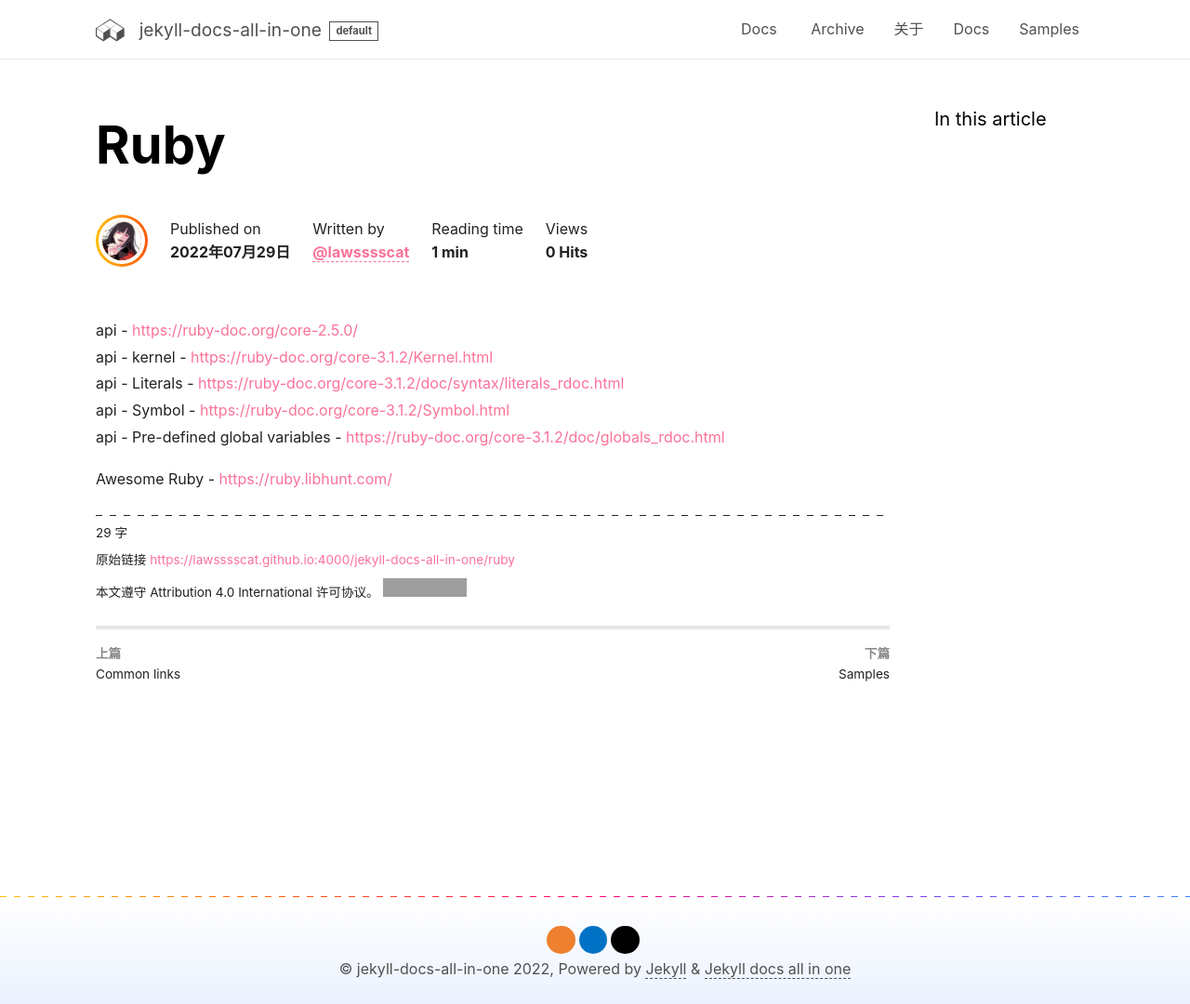
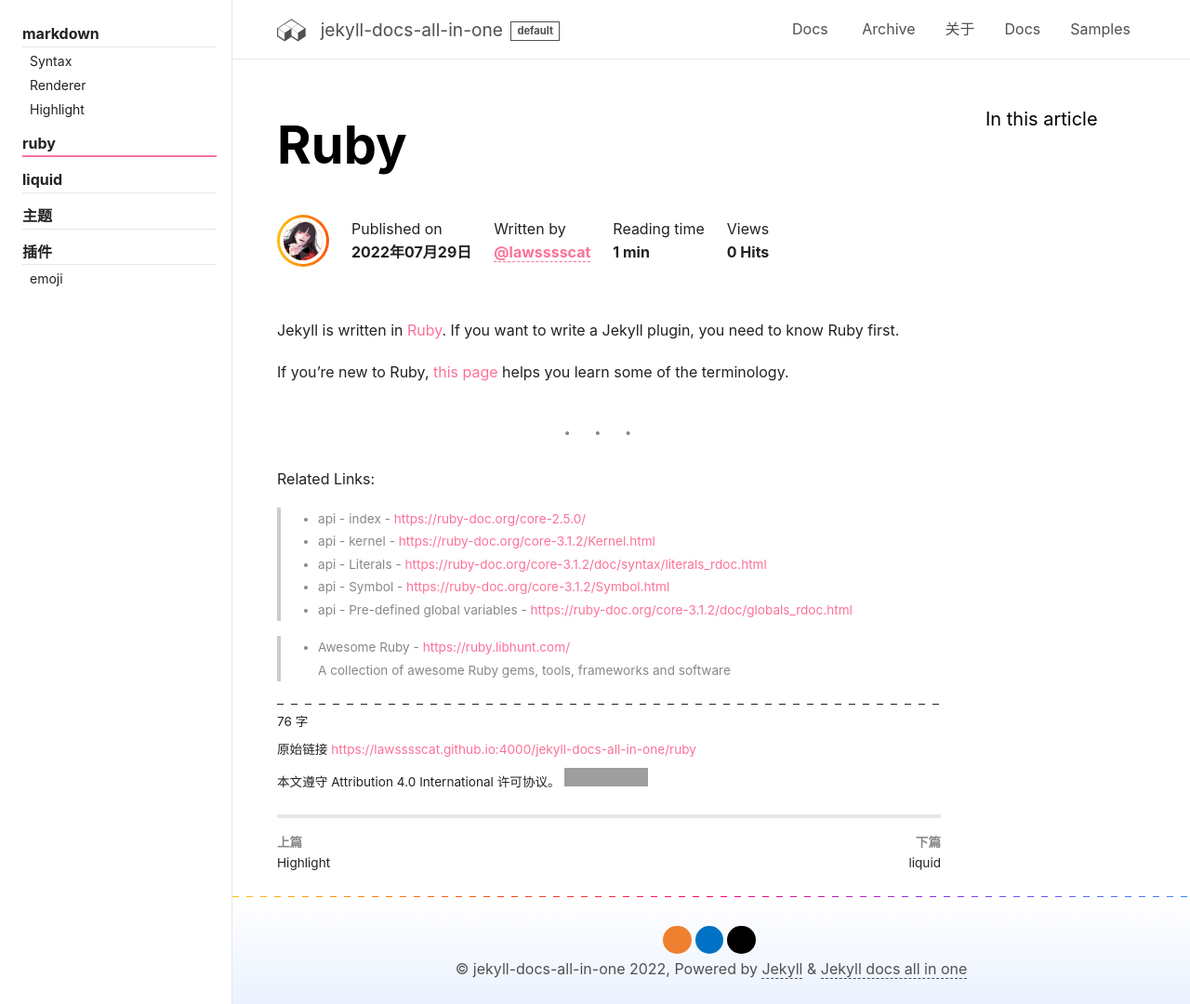
Before and after one commit to LawssssCat/jekyll-docs, a Jekyll site: the page built from _jekyll/ruby.md, in a window 1280 px wide and 1080 px high. Shown: the whole window at 93% size. Built offline with Jekyll 4.4.1, drawn with Linux system fonts in a browser that asks for light colours; comment, search, counter and statistics services are not loaded; grey boxes are pictures that could not be loaded.

Commit message:
docs(jekyll): topics about ruby and liquid

```diff
--- a/_config.yml
+++ b/_config.yml
@@ -112,8 +112,6 @@
     permalink: /:name
   docs:
     output: true
-  liquid:
-    output: true
   jekyll:
     output: true
   sample_articles:
@@ -151,15 +149,6 @@
           toc: true
       sidebar:
           quicklinks: jekyll
-  - scope:
-      path: "_liquid/"
-      type: liquid
-    values:
-      nav_key: liquid
-      aside:
-          toc: true
-      sidebar:
-          quicklinks: liquid
 
 # see http://jch.penibelst.de/
 compress_html:
--- a/_data/navigation.yml
+++ b/_data/navigation.yml
@@ -4,7 +4,6 @@
     quicklinks:
       - id: jekyll
         title: Jekyll
-      - id: liquid
       - id: site
       - id: tools
   - title: Archive
--- /dev/null
+++ b/_jekyll/ruby.md
@@ -0,0 +1,23 @@
+---
+layout: article
+aside:
+  toc: true
+permalink: /ruby
+---
+
+Jekyll is written in [Ruby](https://www.ruby-lang.org/en/). If you want to write a Jekyll plugin, you need to know Ruby first.
+
+If you’re new to Ruby, [this page](https://jekyllrb.com/docs/ruby-101/) helps you learn some of the terminology.
+
+---
+
+Related Links:
+
+> + api - index - <https://ruby-doc.org/core-2.5.0/>
+> + api - kernel - <https://ruby-doc.org/core-3.1.2/Kernel.html>
+> + api - Literals - <https://ruby-doc.org/core-3.1.2/doc/syntax/literals_rdoc.html>
+> + api - Symbol - <https://ruby-doc.org/core-3.1.2/Symbol.html>
+> + api - Pre-defined global variables - <https://ruby-doc.org/core-3.1.2/doc/globals_rdoc.html>
+
+> + Awesome Ruby - <https://ruby.libhunt.com/>\
+A collection of awesome Ruby gems, tools, frameworks and software
--- a/_sass/components/_header.scss
+++ b/_sass/components/_header.scss
@@ -204,7 +204,7 @@
         height: 100%;
         @include scrollbar-none;
         .quicklinks-block-left-menu, .quicklinks-block-right-menu {
-          padding-top: map-get($spacers, 5);
+          padding-top: map-get($spacers, 4);
           padding-bottom: map-get($spacers, 3);
           margin: 0;
         }
@@ -260,6 +260,7 @@
         .quicklinks-block-right-menu-item {
           vertical-align: top;
           break-inside: avoid;
+          padding-bottom: map-get($spacers, 3);
         }
         .quicklinks-block-right-menu-item-title, .quicklinks-block-right-menu-item-link {
           display: block;
@@ -273,7 +274,7 @@
         }
         .quicklinks-block-right-menu-item-title {
           display: block;
-          padding-bottom: map-get($spacers, 2);
+          padding-bottom: map-get($spacers, 1);
           font-size: map-get($base, font-size);
           font-weight: map-get($base, font-weight-bold);
           @include themeify {
```
Also changed, not shown: _data/quicklinks.yml (+11 -13 lines), _navs/ruby.md (deleted, +0 -13 lines), _jekyll/liquid.md (renamed from _liquid/1.0 liquid.md).
